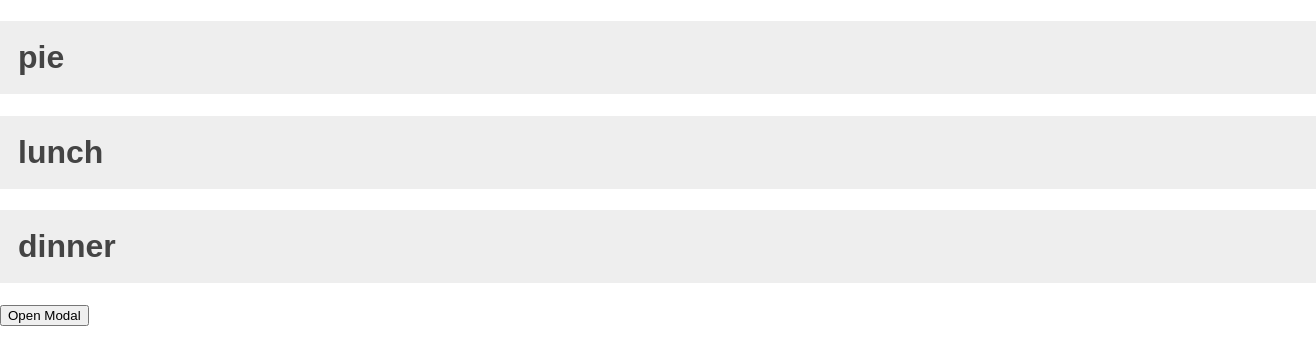
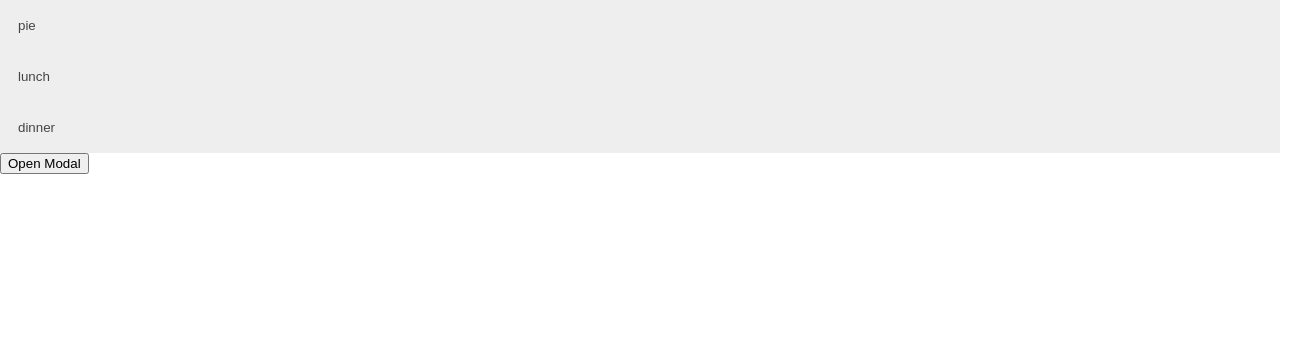
Before and after one commit to DevGrrrl/FCC-recipe-box, a React (Create React App) app in the folder my-app/: page / in a window 1280 px wide. Shown: the top 364 px of the page, 1316 px wide, since content can reach past the window. Built offline with nearby package versions, Linux system fonts and the light colour scheme.

Commit message:
add toggle to individual recipes

```diff
--- a/my-app/src/components/MainForm.js
+++ b/my-app/src/components/MainForm.js
@@ -8,13 +8,20 @@ class MainForm extends React.Component {
     super();
     this.state = {
       recipes: JSON.parse(localStorage.getItem("recipes")) || [
-        { name: "pie", ingredients: ["pastry", "oil", "carrots"], view: false },
         {
+          id: 0,
+          name: "pie",
+          ingredients: ["pastry", "oil", "carrots"],
+          view: false
+        },
+        {
+          id: 1,
           name: "lunch",
           ingredients: ["pastry", "oil", "carrots"],
           view: false
         },
         {
+          id: 2,
           name: "dinner",
           ingredients: ["pastry", "oil", "carrots"],
           view: false
@@ -23,7 +30,6 @@ class MainForm extends React.Component {
       addIngredients: "",
       addName: "",
       addRecipeModalState: false,
-      recipeViewState: false
     };
 
     this.handleRecipeName = this.handleRecipeName.bind(this);
@@ -34,23 +40,40 @@ class MainForm extends React.Component {
     this.deleteRecipes = this.deleteRecipes.bind(this);
     this.toggleAddRecipeModal = this.toggleAddRecipeModal.bind(this);
     this.toggleRecipeView = this.toggleRecipeView.bind(this);
+    this.changeState=this.changeState.bind(this)
   }
 
+  changeState(e, cb) {
+    let id = e.target.value;
+    let recipes = [...this.state.recipes];
+    let newArr = recipes.map(elem => {
+      if (elem.id == id) {
+        elem.view = !(elem.view);
+        return elem;
+      }
+      else {
+        return elem;
+      }
+    })
+    cb(newArr)
+  }
   toggleRecipeView(e) {
     e.preventDefault();
-    //map through recipes and set toggle view
+    this.changeState(e,res=>{
+      console.log(res)
+       this.setState({
+    recipes: res
+  });
+    })
+  }
 
-    console.log(e.target.value)
-    this.setState({
-      recipeViewState: !this.state.recipeViewState
-    });
-  }
   toggleAddRecipeModal(e) {
     e.preventDefault();
     this.setState({
       addRecipeModalState: !this.state.addRecipeModalState
     });
   }
+
   deleteRecipes(name, recipes, cb) {
     //delete via key instead
     let newArr = [];
@@ -100,8 +123,13 @@ class MainForm extends React.Component {
     let ingredients = this.state.addIngredients;
     ingredients = ingredients.split(",");
     const name = this.state.addName;
-    let recipes = this.state.recipes;
+
+    //generate unique id
+    const recipes = this.state.recipes;
+    const length = this.state.recipes.length;
+    const lastId = this.state.recipes[length - 1].id;
     const newRecipe = {
+      id: lastId + 1,
       name: name,
       ingredients: ingredients,
       view: false
@@ -130,12 +158,13 @@ class MainForm extends React.Component {
         return (
           <Recipe
             key={i}
+            id={elem.id}
             recipe={elem.name}
             element={elem}
             handleDelete={this.handleDelete}
             handleEdit={this.handleEdit}
             toggleRecipeView={this.toggleRecipeView}
-            recipeViewState={this.state.recipeViewState}
+            recipeViewState={elem.view}
           />
         );
       });
--- a/my-app/src/components/Recipe.js
+++ b/my-app/src/components/Recipe.js
@@ -14,7 +14,7 @@ const Recipe = props => {
       (<div>
       {console.log(props.recipeViewState)}
 
-      <button type="submit" value={props.element.name}onClick ={props.toggleRecipeView} className="accordion">{props.element.name}</button>
+      <button type="submit" value={props.element.id}onClick ={props.toggleRecipeView} className="accordion">{props.element.name}</button>
       <div className="panel">
         <h3>Ingredients</h3>
         <ul>{getIngredients(props.element.ingredients)}</ul>
@@ -33,7 +33,7 @@ const Recipe = props => {
     </div> )
       :(
         <div>
-      <h1 onClick ={props.toggleRecipeView}  className="accordion">{props.element.name}</h1>
+      <button type="submit" value={props.element.id}onClick ={props.toggleRecipeView} className="accordion">{props.element.name}</button>
       <div className="panel none">
         <h3>Ingredients</h3>
         <ul>{getIngredients(props.element.ingredients)}</ul>
```
